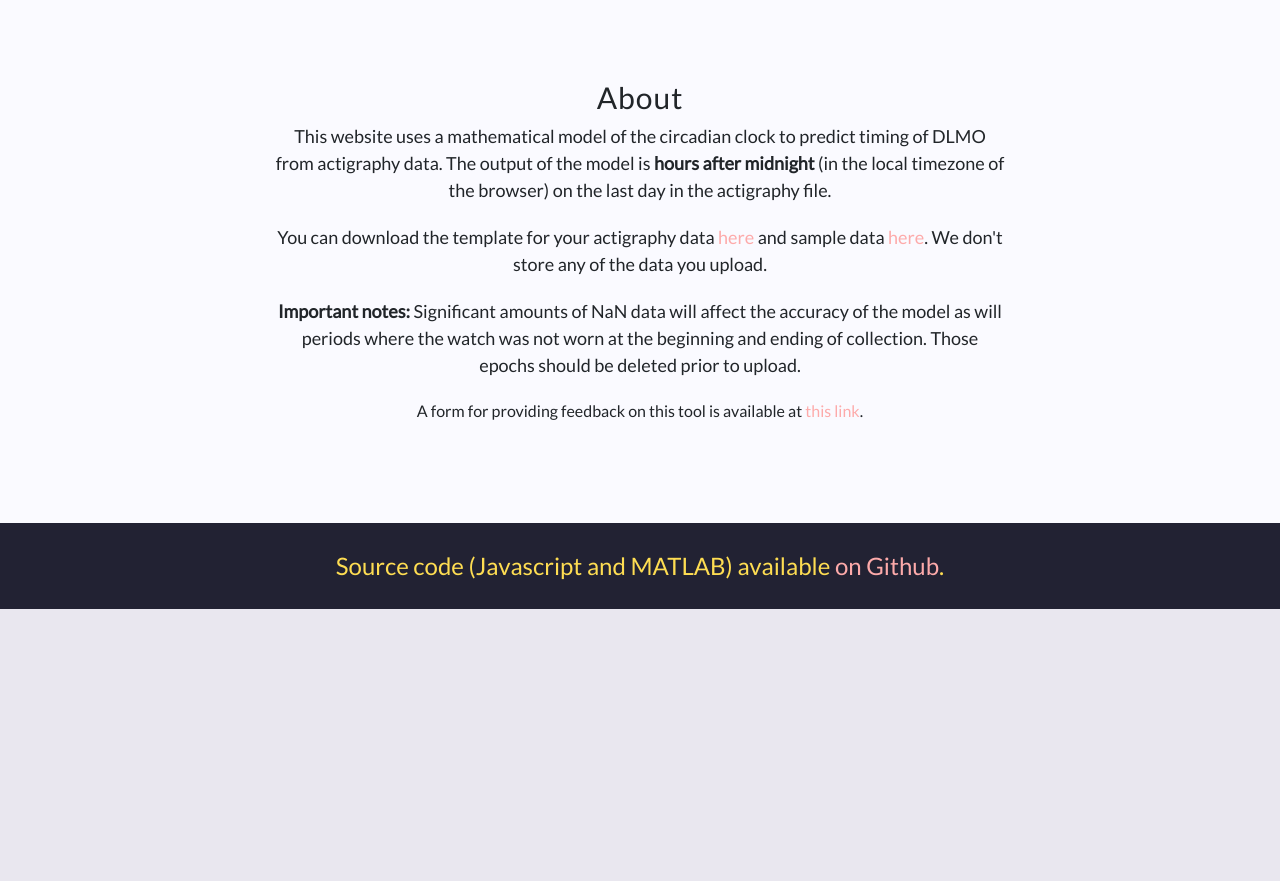
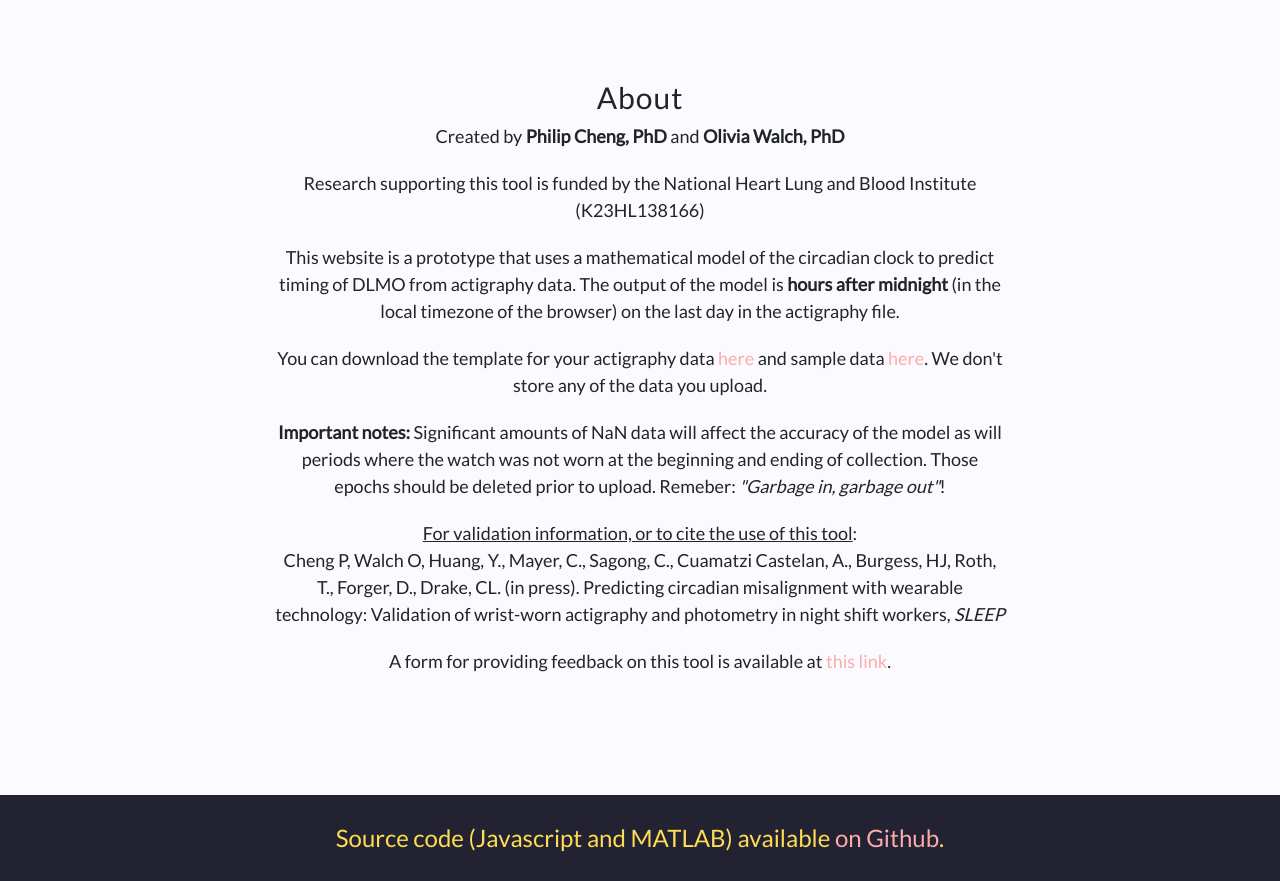
Before and after one commit to ojwalch/predicting_dlmo, a plain HTML site: page index.html in a window 1280 px wide. Shown: the part 660-1541 px from the top of the page. Before the commit the page ends 1269 px from the top, so only its background shows below. Drawn offline with Linux system fonts and the light colour scheme.

Commit message:
Update index.html

```diff
--- a/index.html
+++ b/index.html
@@ -79,12 +79,17 @@
       <div class="row">
         <div class="col-md-8 mx-auto">
           <h2 class="section-heading">About</h2>
-          <p>This website uses a mathematical model of the circadian clock to predict timing of DLMO from actigraphy data. The output of the model is <b>hours after midnight</b> (in the local timezone of the browser) on the last day in the actigraphy file.
+          <p> Created by <b>Philip Cheng, PhD</b> and <b>Olivia Walch, PhD</b></p>
+	        <p> Research supporting this tool is funded by the National Heart Lung and Blood Institute (K23HL138166)</p>
+
+	        <p>This website is a prototype that uses a mathematical model of the circadian clock to predict timing of DLMO from actigraphy data. The output of the model is <b>hours after midnight</b> (in the local timezone of the browser) on the last day in the actigraphy file.
             </p>
             <p>  You can download the template for your actigraphy data <a href="template.csv">here</a> and sample data <a href="sample.csv">here</a>. We don't store any of the data you upload. </p>
-            <p> <b>Important notes:</b> Significant amounts of NaN data will affect the accuracy of the model as will periods where the watch was not worn at the beginning and ending of collection. Those epochs should be deleted prior to upload.
+            <p> <b>Important notes:</b> Significant amounts of NaN data will affect the accuracy of the model as will periods where the watch was not worn at the beginning and ending of collection. Those epochs should be deleted prior to upload. Remeber: <i>"Garbage in, garbage out"</i>!
             </p>
-            A form for providing feedback on this tool is available at <a href="https://forms.gle/thCJ3kGyx5FpwV8U9">this link</a>.
+	  <p> <u>For validation information, or to cite the use of this tool</u>:
+		<br> Cheng P, Walch O, Huang, Y., Mayer, C., Sagong, C., Cuamatzi Castelan, A., Burgess, HJ, Roth, T., Forger, D., Drake, CL. (in press). Predicting circadian misalignment with wearable technology: Validation of wrist-worn actigraphy and photometry in night shift workers, <i>SLEEP</i>
+            <p> A form for providing feedback on this tool is available at <a href="https://forms.gle/thCJ3kGyx5FpwV8U9">this link</a>.</p>
 
         </div>
       </div>
```
